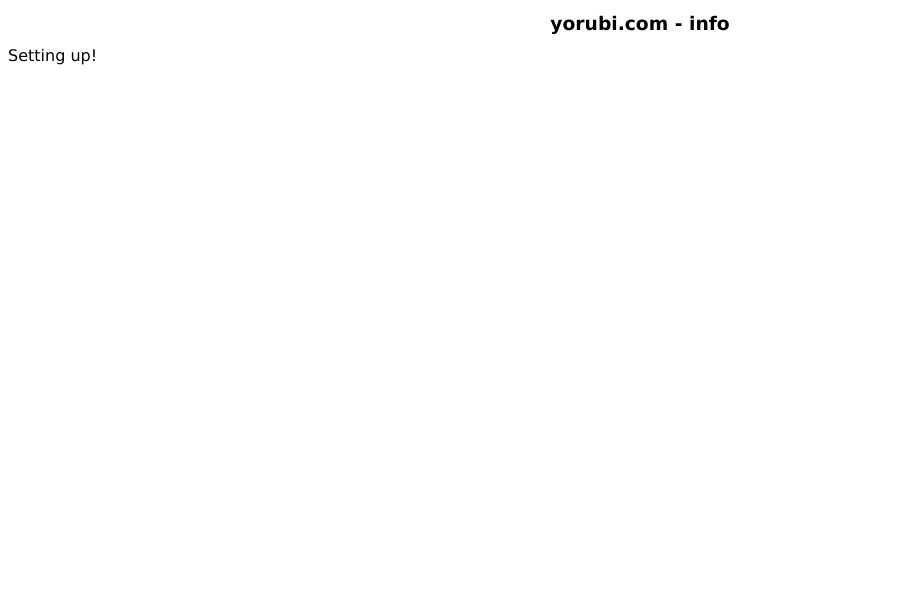
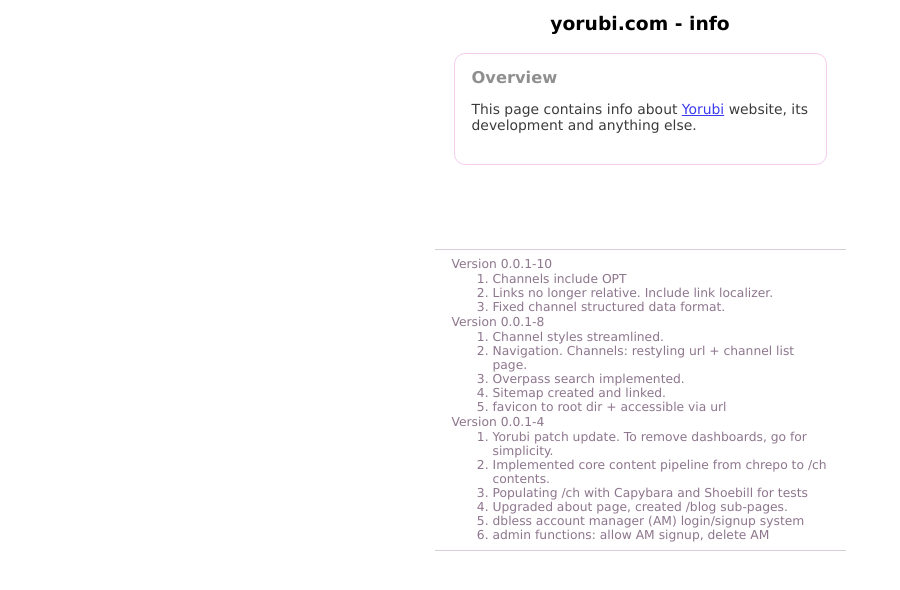
Before and after one commit to aqua-peridot/aqua-peridot.github.io, a plain HTML site: page pages/yorubi.com.html in a window 1280 px wide. Shown: the whole page, without its empty margins (0-900 px from the left). Drawn offline with Linux system fonts and the light colour scheme; files that its build step writes are made by us from their sources.

Commit message:
v0.0.1-2
main content commit (with versions)

```diff
--- a/pages/yorubi.com.html
+++ b/pages/yorubi.com.html
@@ -3,15 +3,72 @@
 <head>
   <meta charset="UTF-8">
   <meta name="viewport" content="width=device-width, initial-scale=1.0">
-  <title>Info - yorubi.com</title>
-  <link rel="stylesheet" href="style.css">
+  <title>Info: yorubi.com</title>
+  <style type="text/css">
+    .versions > ol{
+        margin: 1px;
+    }
+    #version-updates{
+        width: 377px;
+        padding: 7px 17px;
+        margin: 77px auto 27px auto;
+        font-size: 0.77em;
+        color: rgba(107,77,107,0.77);
+        border-top: 1px solid rgba(107,77,107,0.27);
+        border-bottom: 1px solid rgba(107,77,107,0.27);
+    }
+  </style>
+  <link rel="stylesheet" href="../style.css">
 </head>
 <body>
 
 <h1>yorubi.com - info</h1>
-<div class="content-box">Setting up!</div>
 
-<script type="text/javascript"></script>
+<div class="mainbox">
+  <div>
+    <h2>Overview</h2>
+    <p>This page contains info about <a href="https://yorubi.com/">Yorubi</a> website, its development and anything else.</p>
+  </div>
+</div>
+
+<div class="content-box">
+  <div id="version-updates">
+      <div class="versions">
+          Version 0.0.1-10
+          <ol>
+              <li>Channels include OPT</li>
+              <li>Links no longer relative. Include link localizer. </li>
+              <li>Fixed channel structured data format. </li>
+          </ol>
+      </div>
+      <div class="versions">
+          Version 0.0.1-8
+          <ol>
+              <li>Channel styles streamlined. </li>
+              <li>Navigation. Channels: restyling url + channel list page.</li>
+              <li>Overpass search implemented. </li>
+              <li>Sitemap created and linked. </li>
+              <li>favicon to root dir + accessible via url </li>
+          </ol>
+      </div>
+
+      <div class="versions">
+          Version 0.0.1-4
+          <ol>
+              <li>Yorubi patch update. To remove dashboards, go for simplicity. </li>
+              <li>Implemented core content pipeline from chrepo to /ch contents. </li>
+              <li>Populating /ch with Capybara and Shoebill for tests</li>
+              <li>Upgraded about page, created /blog sub-pages.</li>
+              <li>dbless account manager (AM) login/signup system</li>
+              <li>admin functions: allow AM signup, delete AM</li>
+          </ol>
+      </div>
+
+  </div>
+
+</div>
+
+
 
 </body>
 </html>
```
Also changed, not shown: index.html (+2 -10 lines), pages/aqua-peri.club.html (+44 -4 lines).
